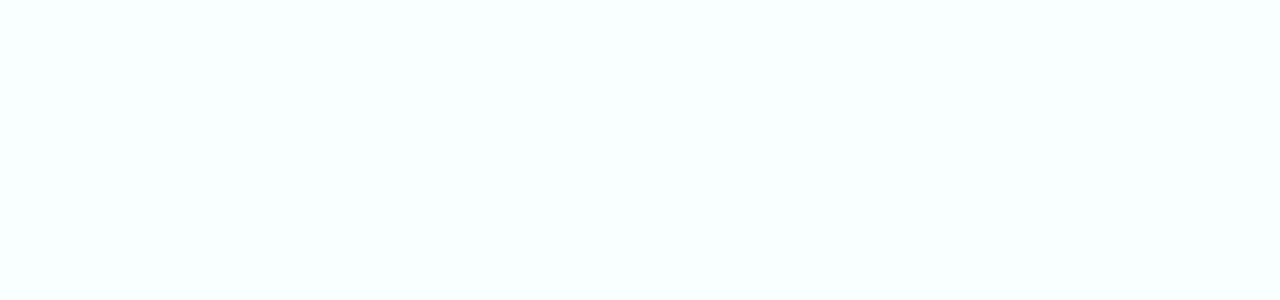
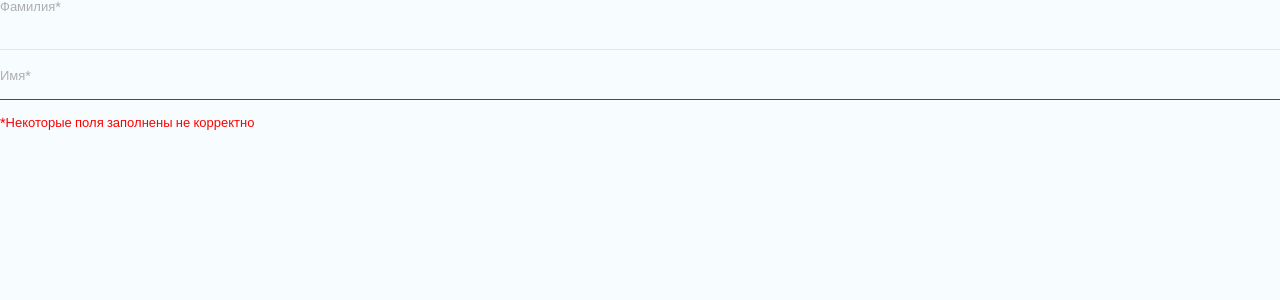
Before and after one commit to skate090961/urban-medic-test, a React (Vite) app: page / in a window 1280 px wide. Shown: the top 300 px of the page. Built offline with nearby package versions, Linux system fonts and the light colour scheme; a web font is replaced by a local one.

Commit message:
feat: add text-field ui

```diff
--- a/package.json
+++ b/package.json
@@ -12,6 +12,7 @@
   },
   "dependencies": {
     "@fontsource/roboto": "^5.0.8",
+    "clsx": "^2.1.0",
     "react": "^18.2.0",
     "react-dom": "^18.2.0",
     "react-spinners": "^0.13.8"
--- a/src/App.tsx
+++ b/src/App.tsx
@@ -1,3 +1,10 @@
+import { TextField } from '@/common/components/textField'
+
 export function App() {
-  return <div style={{ display: 'flex' }}></div>
+  return (
+    <div>
+      <TextField disabled label={'Фамилия*'} />
+      <TextField errorMessage={'*Некоторые поля заполнены не корректно'} label={'Имя*'} />
+    </div>
+  )
 }
--- a/src/common/components/Button/Button.tsx
+++ b/src/common/components/button/Button.tsx
@@ -1,9 +1,9 @@
 import { ComponentPropsWithoutRef, ElementType } from 'react'
 import { ClipLoader } from 'react-spinners'
 
-import { Typography } from '@/common/components/Typography'
+import s from './Button.module.scss'
 
-import s from './Button.module.scss'
+import { Typography } from '../typography'
 
 type ButtonVariant = 'primary' | 'secondary' | 'tertiary'
 export type ButtonProps<T extends ElementType = 'button'> = {
--- /dev/null
+++ b/src/common/components/textField/TextField.module.scss
@@ -0,0 +1,52 @@
+.box {
+  position: relative;
+  display: flex;
+  flex-direction: column;
+  width: 100%;
+}
+
+.inputContainer {
+  position: relative;
+  display: flex;
+  align-items: center;
+}
+
+.input {
+  width: 100%;
+  padding-top: 1.063rem;
+  padding-bottom: 0.625rem;
+
+  font-size: var(--font-size-m);
+  line-height: var(--line-height-l);
+  color: var(--color-dark-200);
+
+  background-color: inherit;
+  border: none;
+  border-bottom: 1px solid var(--color-light-300);
+  outline: none;
+
+  &:disabled {
+    color: var(--color-light-300);
+  }
+
+  &.error {
+    border-bottom-color: var(--color-danger-100);
+  }
+}
+
+.label {
+  pointer-events: none;
+  position: absolute;
+  color: var(--color-light-500);
+  transition: 0.3s;
+}
+
+.errorMessage {
+  margin-top: 1rem;
+}
+
+.input:focus + .label,
+.input:valid + .label,
+.input:disabled + .label {
+  top: 0;
+}
--- /dev/null
+++ b/src/common/components/textField/TextField.tsx
@@ -0,0 +1,60 @@
+import { ComponentProps, KeyboardEvent, ReactNode, forwardRef } from 'react'
+
+import { Typography } from '@/common/components/typography'
+import { clsx } from 'clsx'
+
+import s from './TextField.module.scss'
+
+export type TextFieldProps = {
+  errorMessage?: string
+  label?: ReactNode
+  onEnter?: (e: KeyboardEvent<HTMLInputElement>) => void
+} & ComponentProps<'input'>
+
+export const TextField = forwardRef<HTMLInputElement, TextFieldProps>(
+  ({ className, errorMessage, id, label, onEnter, onKeyDown, ...rest }, ref) => {
+    const showError = !!errorMessage && errorMessage.length > 0
+    const handleKeyDown = (e: KeyboardEvent<HTMLInputElement>) => {
+      if (onEnter && e.key === 'Enter') {
+        onEnter(e)
+      }
+      onKeyDown?.(e)
+    }
+    const classNames = {
+      input: clsx(s.input, showError && s.error),
+      inputContainer: s.inputContainer,
+      root: clsx(s.box, className),
+    }
+
+    return (
+      <div className={classNames.root}>
+        <div className={classNames.inputContainer}>
+          <input
+            className={classNames.input}
+            id={`id_${label}`}
+            onKeyDown={handleKeyDown}
+            ref={ref}
+            required
+            type={'text'}
+            {...rest}
+          />
+          {label && (
+            <Typography
+              as={'label'}
+              className={s.label}
+              htmlFor={`id_${label}`}
+              variant={'caption'}
+            >
+              {label}
+            </Typography>
+          )}
+        </div>
+        {showError && (
+          <Typography className={s.errorMessage} variant={'error'}>
+            {errorMessage}
+          </Typography>
+        )}
+      </div>
+    )
+  }
+)
--- /dev/null
+++ b/src/common/components/textField/index.ts
@@ -0,0 +1 @@
+export * from './TextField'
--- a/src/styles/_colors.scss
+++ b/src/styles/_colors.scss
@@ -10,8 +10,9 @@
 
   --color-light-100: #fff;
   --color-light-200: #f2f2f7;
-  --color-light-300: #a8a8a8;
-  --color-light-400: #aeaeb2;
+  --color-light-300: #e5e5ea;
+  --color-light-400: #a8a8a8;
+  --color-light-500: #aeaeb2;
 
   --color-dark-100: #8e8e93;
   --color-dark-200: #000;
```
Also changed, not shown: src/common/components/button/Button.module.scss (renamed from src/common/components/Button/Button.module.scss), src/common/components/typography/Typography.module.scss (renamed from src/common/components/Typography/Typography.module.scss), src/common/components/typography/Typography.tsx (renamed from src/common/components/Typography/Typography.tsx), src/common/components/typography/index.ts (renamed from src/common/components/Typography/index.ts), 1 other file (tests, documents, lock files or other folders).
